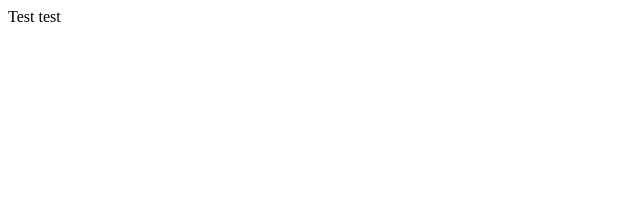
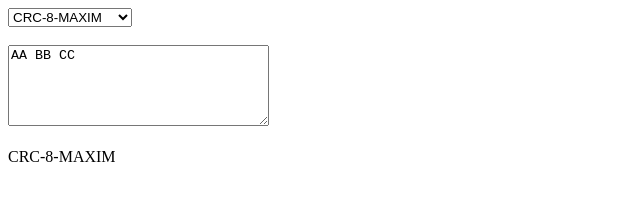
Before and after one commit to RisBerry/RisBerry.github.io, a plain HTML site: page index.html in a window 1280 px wide. Shown: the whole page, without its empty margins (0-640 px from the left). Drawn offline with Linux system fonts and the light colour scheme.

Commit message:
Boiler plate page

```diff
--- /dev/null
+++ b/crc.js
@@ -0,0 +1,40 @@
+class crc {
+  constructor(name, bits, polynom) {
+    this.name    = name;
+    this.bits    = bits;
+    this.polynom = polynom;
+  }
+
+  getPolynom() {
+    var polynom = 0;
+    this.polynom.forEach((e) => polynom |= (1<<e))
+    return polynom & ((1<<this.bits)-1);
+  }
+
+  getCrc(data) {
+    return 0xFF;
+  }
+}
+
+const crcAlgos = new Array(
+  new crc("CRC-8-MAXIM",  8, [8, 5, 4 ,0]),
+  new crc("CRC-10"     , 10, [10, 9, 5 , 4, 1, 0]),
+  new crc("CRC-11"     , 11, [11, 9, 8 , 7, 2, 0]),
+  new crc("CRC-12"     , 12, [12, 11, 3 , 2, 1, 0]),
+  new crc("CRC-15"     , 15, [15, 14, 10 , 8, 7, 4, 3, 0]),
+  new crc("CRC-16-IBM" , 16, [16, 15, 2, 0]),
+  new crc("CRC-16-CCIT", 16, [16, 12, 5, 0]),
+  new crc("CRC-16-T10" , 16, [16, 15, 11, 9, 8, 7, 5, 4, 2, 1, 0])
+);
+
+function updateArea() {
+  const selector = document.getElementById("crcAlgo");
+  const inputArea = document.getElementById("hexInput");
+  const outputArea = document.getElementById("algoOutput");
+
+  var algo = crcAlgos[selector.selectedIndex]
+
+  outputArea.innerHTML = algo.name;
+}
+
+window.onload = updateArea
--- a/index.html
+++ b/index.html
@@ -1 +1,27 @@
-Test test
+<!DOCTYPE html>
+<html>
+  <head>
+    <title>Stupid CRC</title>
+    <script src="crc.js"></script>
+  </head>
+  <body>
+    <select name="crcAlgo" id="crcAlgo" onchange="updateArea()">
+      <option value="crc8">CRC-8-MAXIM</option>
+      <option value="crc10">CRC-10</option>
+      <option value="crc11">CRC-11</option>
+      <option value="crc12">CRC-12</option>
+      <option value="crc15">CRC-15</option>
+      <option value="crc16ibm">CRC-16-IBM</option>
+      <option value="crc16ccit">CRC-16-CCIT</option>
+      <option value="crc16t10">CRC-16-T10-DIF</option>
+    </select>
+
+    <br></br>
+
+    <textarea name="hexInput" id="hexInput" rows=5 cols=30 onkeyup="updateArea()">AA BB CC</textarea>
+
+    <br></br>
+
+    <div id="algoOutput">Wait for it...</div>
+  </body>
+</html>
```
